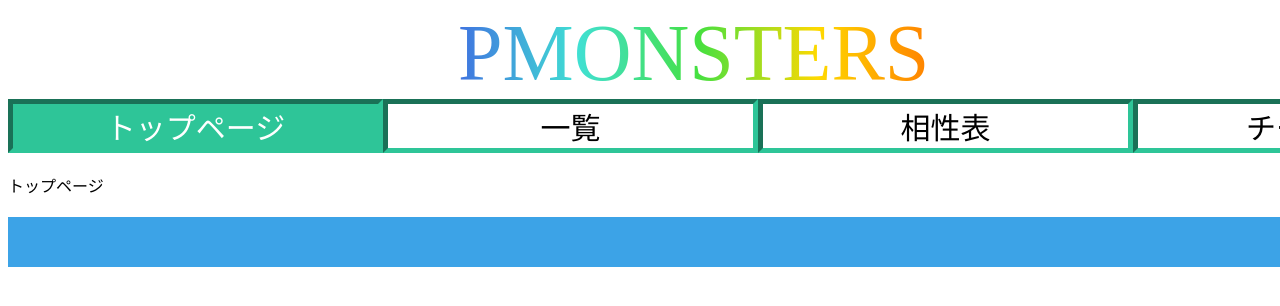
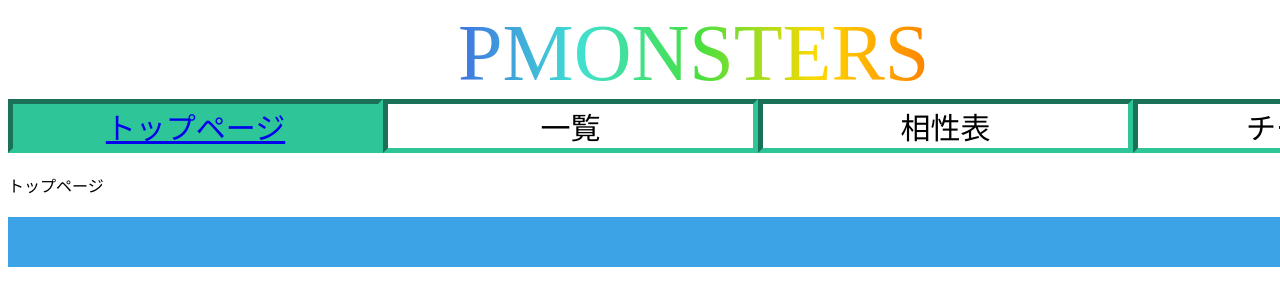
Before and after one commit to DIO0550/DPWiki, a React app in the folder src/frontend/: page / in a window 1280 px wide. Shown: the top 306 px of the page. Built offline with nearby package versions, Linux system fonts and the light colour scheme.

Commit message:
とりあえず遷移処理を追加。

```diff
--- a/src/frontend/component/App.jsx
+++ b/src/frontend/component/App.jsx
@@ -1,5 +1,5 @@
 import React from 'react';
-import {BrowserRouter as Router, Link, Route}  from 'react-router-dom';
+import {BrowserRouter, Router, Link, Route}  from 'react-router-dom';
 import Header from './Header.jsx';
 import Footer from './Footer.jsx';
 import TopPage from './TopPage.jsx';
@@ -13,11 +13,11 @@ export default class App extends React.Component {
     return (
       <div className={styles['app-container']}>
         <Header />
-        <TabMenu />
-        <Router>
+        <BrowserRouter>
+           <TabMenu />
            <Route path={APP_CONST.ROUTER_PATH.TOP_PAGE} exact component={TopPage}/>
            <Route path={APP_CONST.ROUTER_PATH.LIST} exact component={MonsterList}/>
-        </Router>
+        </BrowserRouter>
         <Footer />
       </div>
     )
--- a/src/frontend/component/TabMenu.jsx
+++ b/src/frontend/component/TabMenu.jsx
@@ -3,10 +3,19 @@ import styles from '../stylesheet/tab-menu.sass';
 import APP_CONST from '../js/app-const.jsx';
 import classNames from 'classnames';
 
+import { withRouter, Link } from 'react-router-dom';
+
 // パス名
 const path_name = window.location.pathname;
 
-export default class TabMenu extends React.Component {
+class TabMenu extends React.Component {
+    constructor(props) {
+        super(props);
+        this.handleToListPage = this.handleToListPage.bind(this)
+    }
+    handleToListPage(e) {
+        this.props.history.push('/List')
+    }
 
     /**
      * トップページのクラス名
@@ -45,11 +54,13 @@ export default class TabMenu extends React.Component {
     render() {
         return (
             <div className={styles['tab-menus']}>
-                <div className={this.topPageClassNames()}>
-                    トップページ
+                <div className={this.topPageClassNames()} >
+                    <Link to={APP_CONST.ROUTER_PATH.TOP_PAGE}>
+                        トップページ
+                    </Link>
                 </div>
-                <div className={this.listClassNames()}>
-                    一覧
+                <div className={this.listClassNames()} onClick={this.handleToListPage}>
+                        一覧
                 </div>
                 <div className={styles['tab-menu']}>
                     相性表
@@ -61,3 +72,5 @@ export default class TabMenu extends React.Component {
         );
     }
 }
+
+export default withRouter(TabMenu)
```
